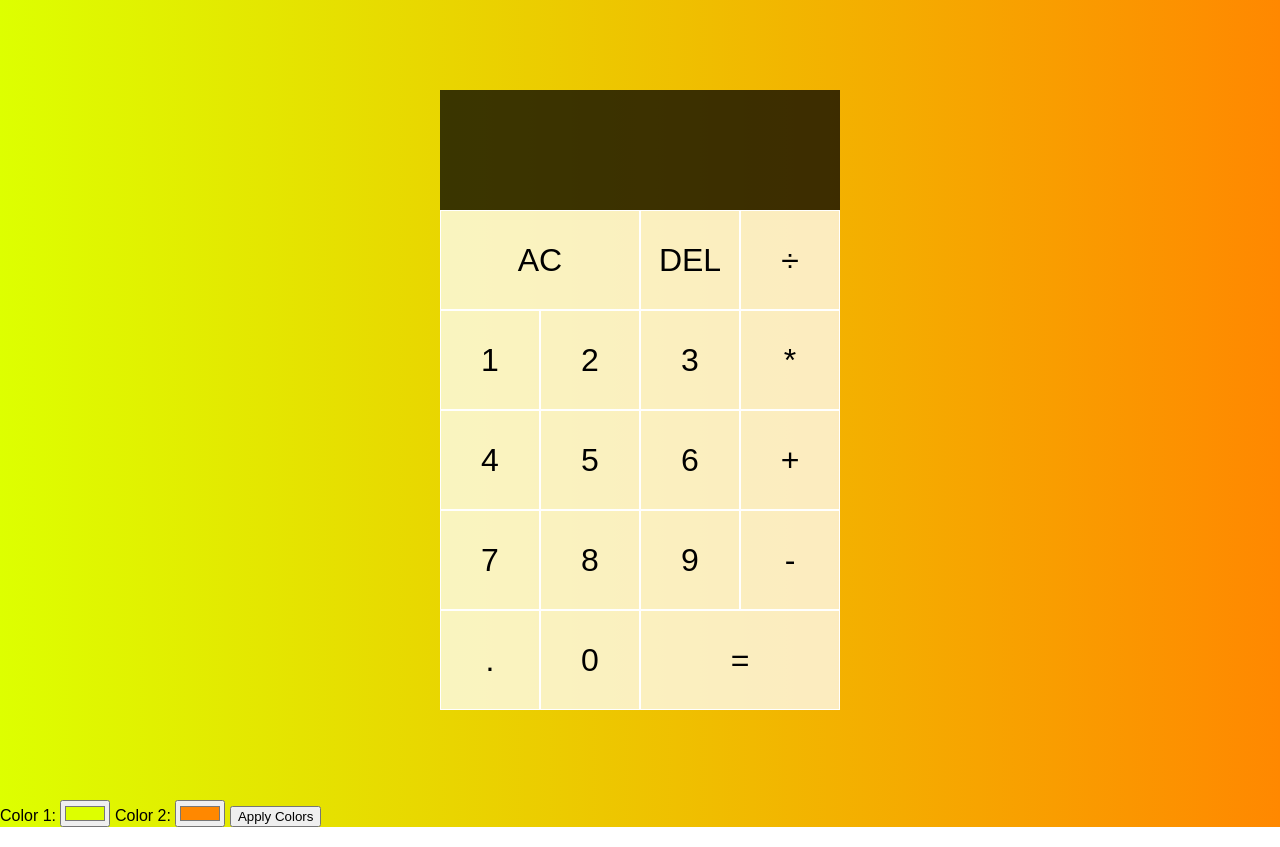
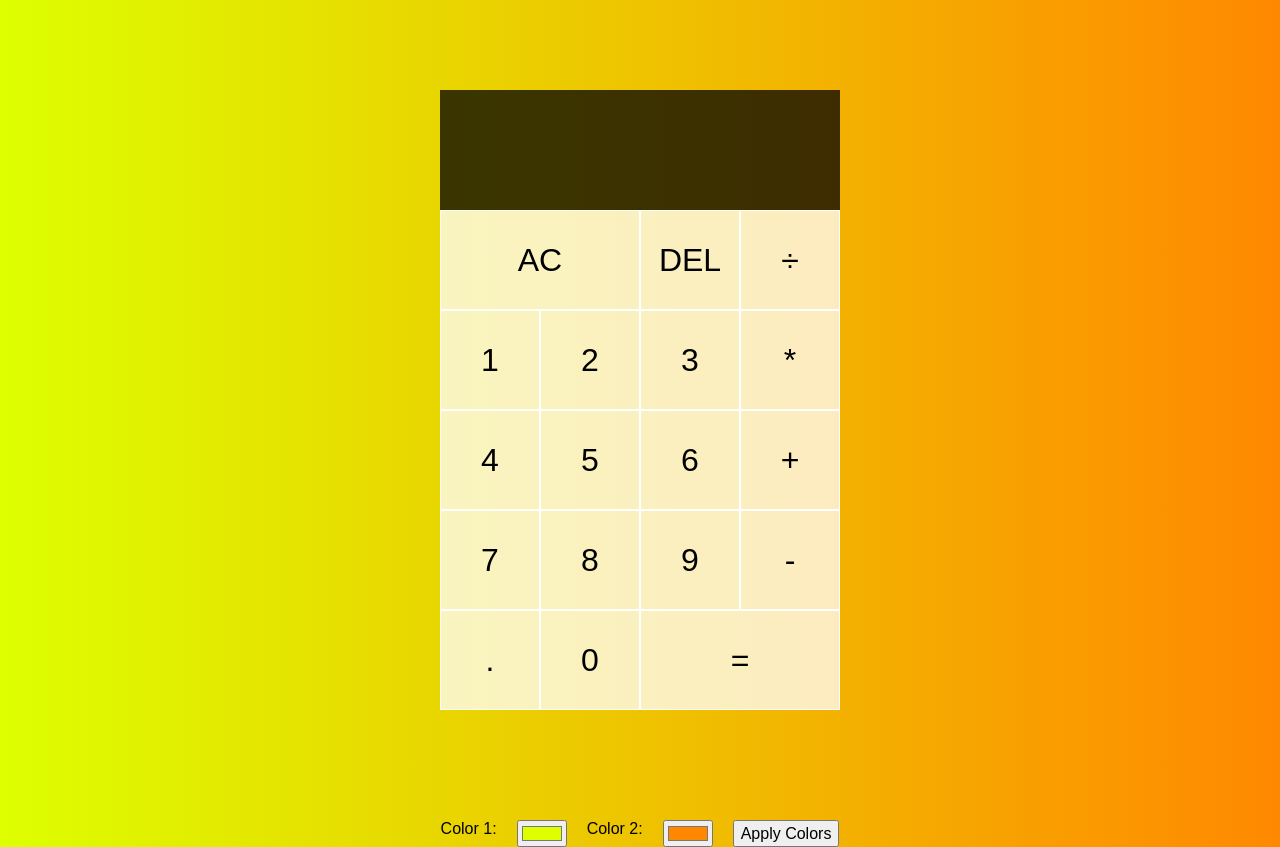
Before and after one commit to abdulrahmanobied/Calculator1200, a plain HTML site: page index.HTML in a window 1280 px wide. Drawn offline with Linux system fonts and the light colour scheme.

Commit message:
Update styles.css

```diff
--- a/styles.css
+++ b/styles.css
@@ -56,3 +56,16 @@
   color: white;
   font-size: 2.5rem;
 }
+
+.color-picker {
+  display: flex;
+  justify-content: center;
+  margin-top: 20px;
+}
+
+.color-picker label,
+.color-picker input,
+.color-picker button {
+  margin: 0 10px;
+  font-size: 1rem;
+}
```
Lines whose indentation alone changed are shown as unchanged.
